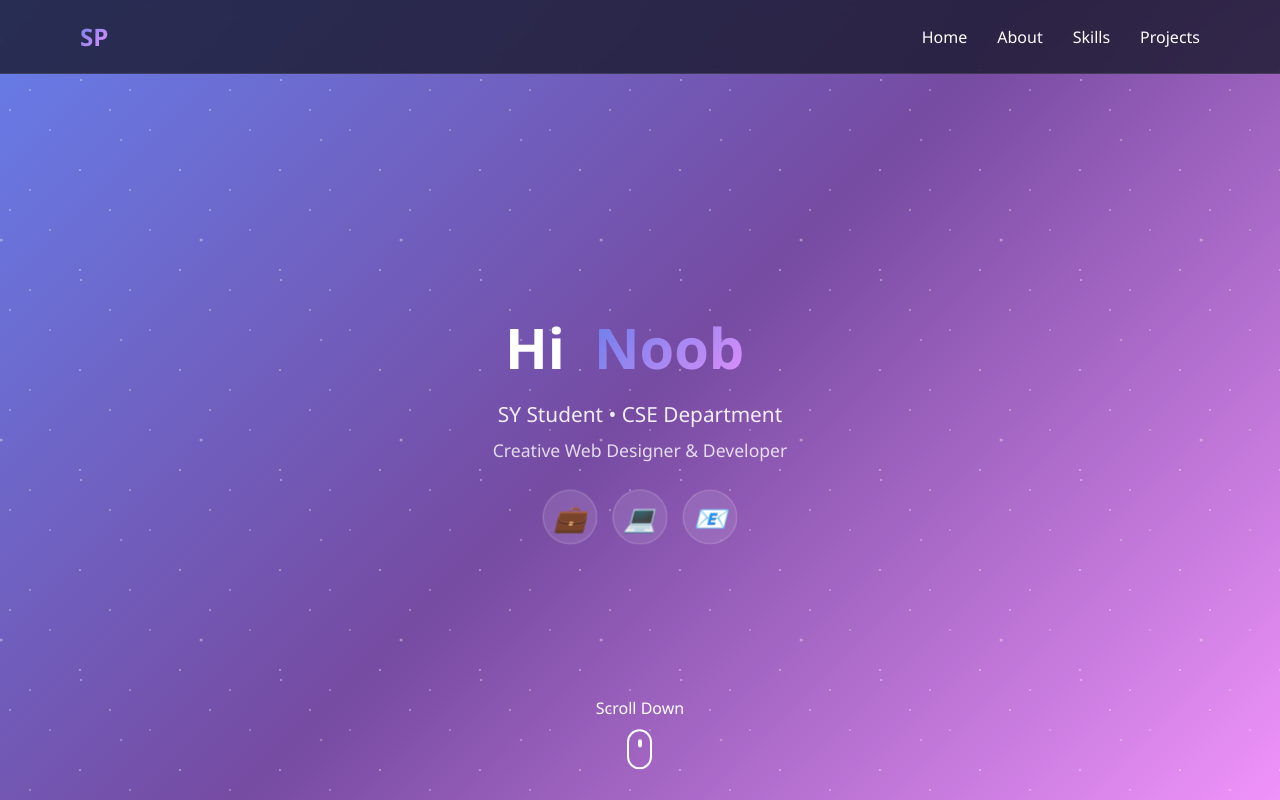
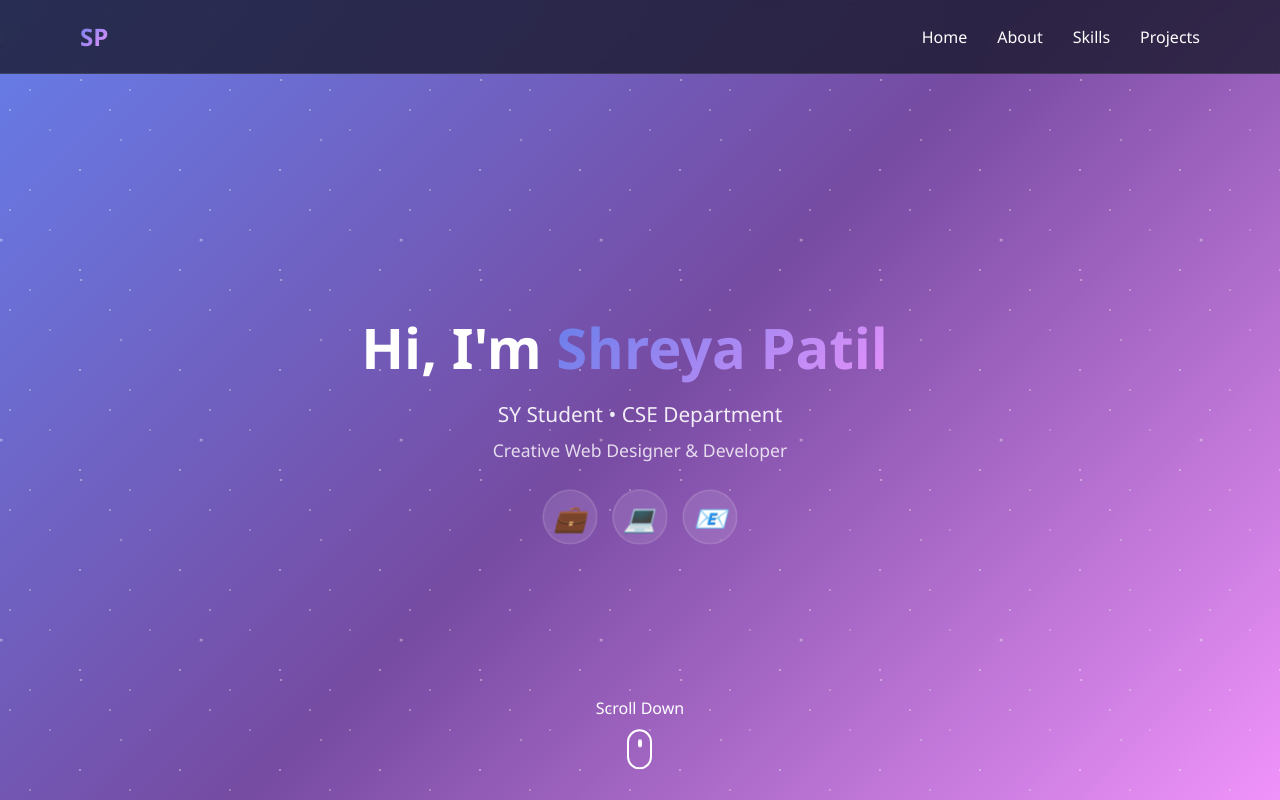
Before and after one commit to patilaniket2562m/Shreya-Portfolio, a plain HTML site: page index.html in a window 1280 px wide. Shown: the top 800 px of the page. Drawn offline with Linux system fonts and the light colour scheme.

```diff
--- a/index.html
+++ b/index.html
@@ -34,7 +34,7 @@
                 <img src="Shreya.jpg" alt="Shreya Patil" class="profile-img">
             </div> -->
             <h1 class="hero-title">
-                Hi &nbsp;<span class="gradient-text typing-text">Noob</span>
+                Hi, I'm <span class="gradient-text typing-text">Shreya Patil</span>
             </h1>
             <p class="hero-subtitle fade-in">SY Student • CSE Department</p>
             <p class="hero-description fade-in-delayed">Creative Web Designer & Developer</p>
```
